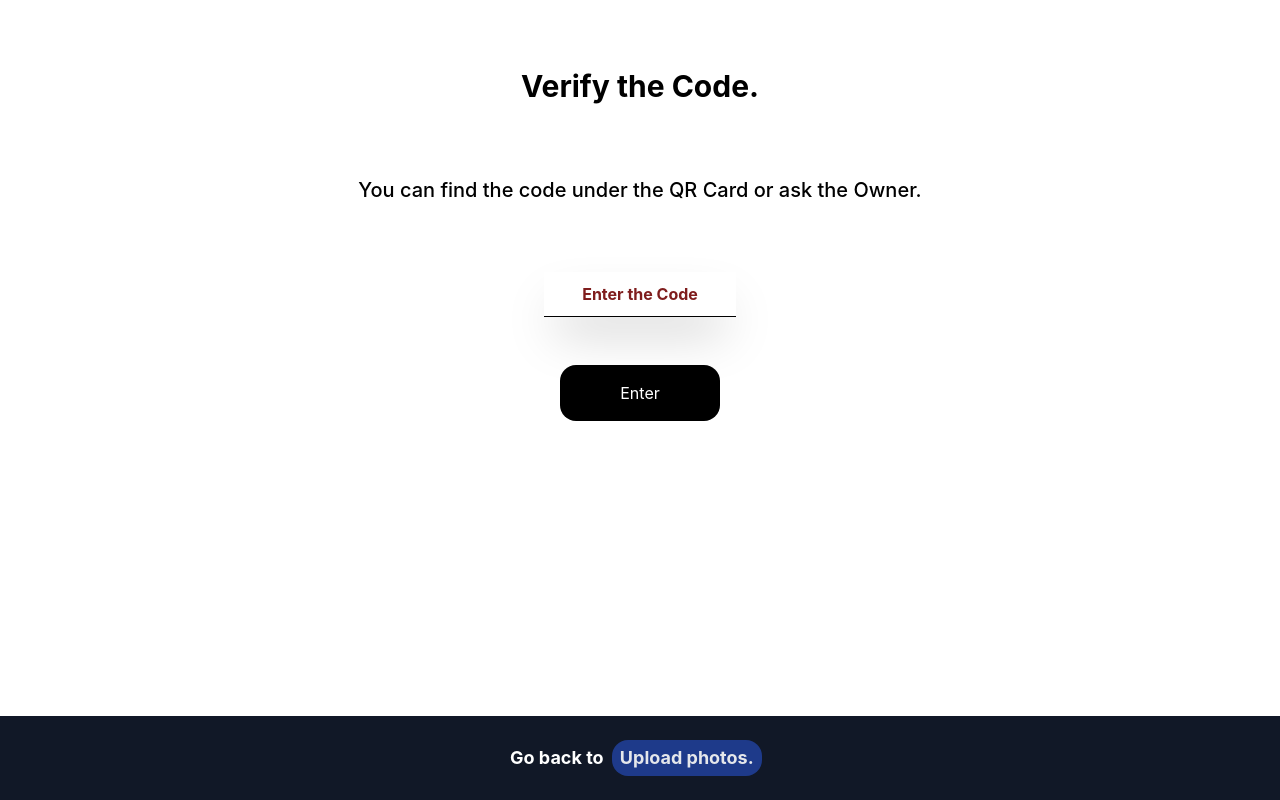
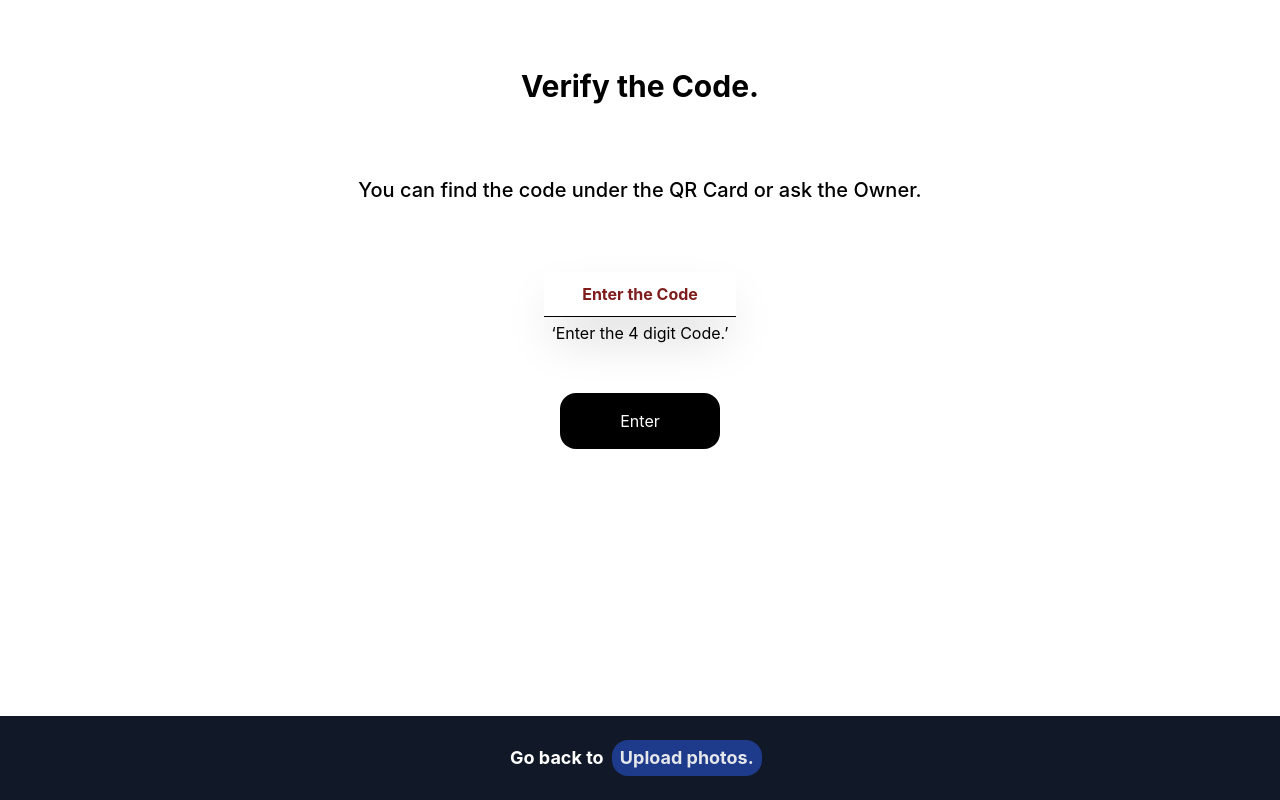
Before and after one commit to kapalikkhanal/Snapskeeper, a Next.js app in the folder client/: page /components/otp in a window 1280 px wide. Built offline with nearby package versions, Linux system fonts and the light colour scheme.

Commit message:
Added verifying status on code

```diff
--- a/client/src/pages/components/otp/index.js
+++ b/client/src/pages/components/otp/index.js
@@ -10,6 +10,7 @@ function OtpCode() {
         code: '',
     });
     const [success, setSuccess] = useState(null);
+    const [loading, setLoading] = useState(false);
 
     const handleChange = (e) => {
         setFormData({ ...formData, [e.target.name]: e.target.value });
@@ -19,18 +20,26 @@ function OtpCode() {
         e.preventDefault();
 
         try {
+            setLoading(true);
             // Send form data to the backend
             const response = await axios.post('https://indecisive-elite-maple.glitch.me/code', formData);
             console.log("Status", response.status);
             if (response.status === 200) {
                 setSuccess(true);
+                setLoading(false);
             }
             else {
+                setLoading(flase);
                 setSuccess(false);
             }
         } catch (error) {
             console.error('Error submitting form:', error.message);
             setSuccess(false);
+            setLoading(false);
+        }
+        finally {
+            setLoading(false);
+            setSuccess(true);
         }
     };
 
@@ -69,15 +78,17 @@ function OtpCode() {
                             />
                         </div>
                     </div>
-
-                    {success === true ? (
-                        <h1 className='text-green-900 text-center'>OTP Successfull.</h1>
-                    ) : (
-                        success === false && (
-                            <h1 className='text-red-900 text-center font-medium mt-3 animate-bounce'>Incorrect OTP.</h1>
-                        )
-                    )}
-
+                    <div className='flex justify-center items-center mt-1'>
+                        {
+                            loading ? (
+                                <span style={{ color: 'blue' }}>&lsquo;Verifying...&rsquo;</span>
+                            ) : success ? (
+                                <span style={{ color: 'green' }}>&lsquo;Verified.&rsquo;</span>
+                            ) : (
+                                <span style={{ color: 'black', textAlign: 'center' }}>&lsquo;Enter the 4 digit Code.&rsquo;</span>
+                            )
+                        }
+                    </div>
                     <div className='flex justify-center'>
                         <div>
                             <button
```
